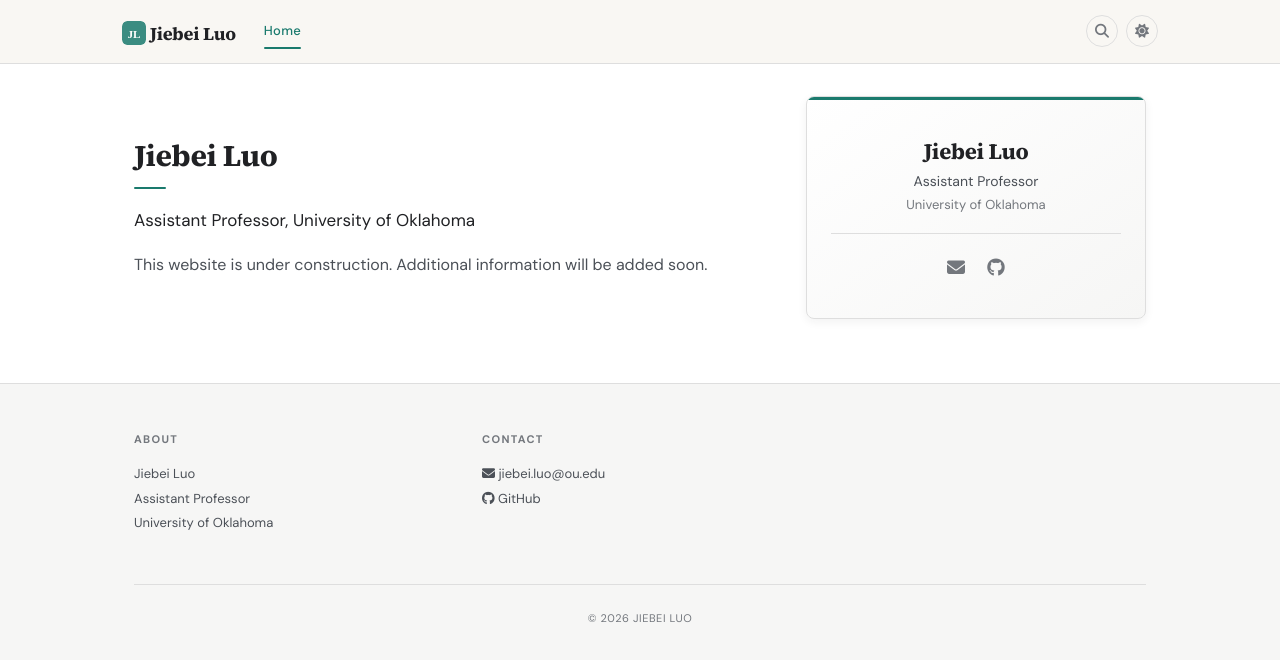
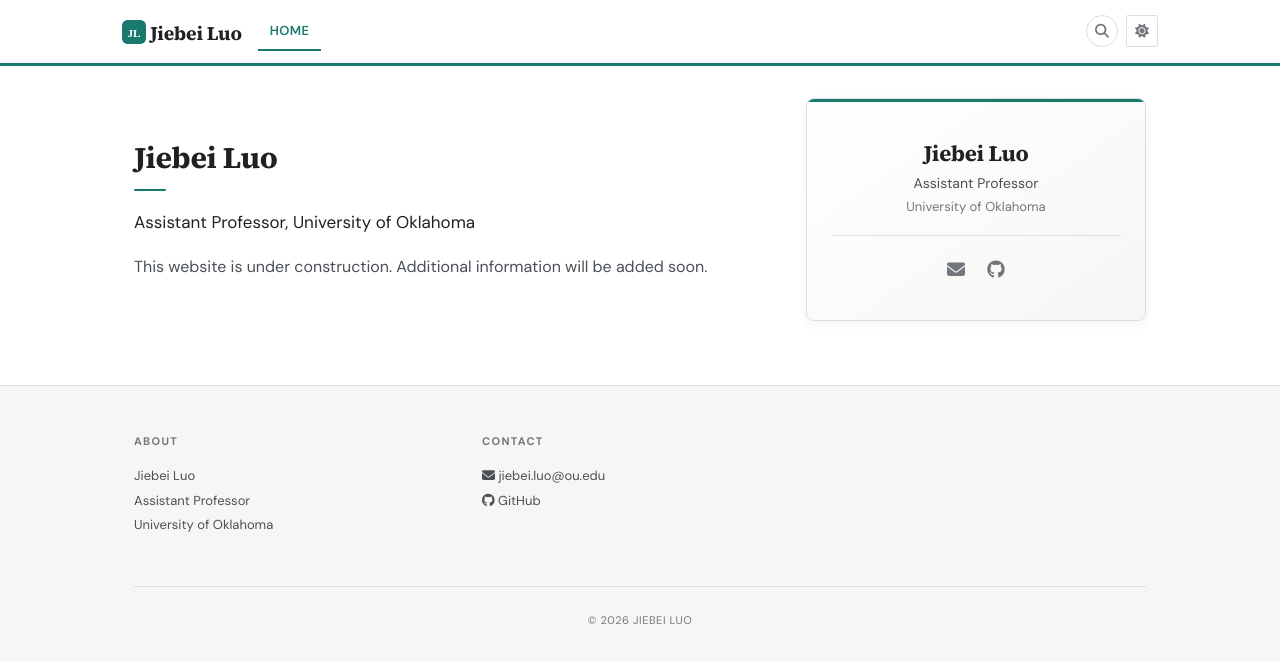
Before and after one commit to hodge-lulu/hodge-lulu.github.io, a Jekyll site: the page built from _pages/home.md, in a window 1280 px wide. Shown: the top 664 px of the page. Built offline with Jekyll 4.4.1, drawn with Linux system fonts in a browser that asks for light colours; a style sheet for code colours, icons or effects is not loaded.

Commit message:
Simplify navigation for clean academic style

```diff
--- a/_sass/components/_navbar.scss
+++ b/_sass/components/_navbar.scss
@@ -1,23 +1,13 @@
 // =============================================================
-// Navbar — frosted glass, refined
+// Navbar — clean academic header
 // =============================================================
 
 .navbar {
-  border-bottom: 1px solid var(--border-color);
+  border-bottom: 3px solid var(--accent);
   padding: var(--space-3) var(--space-4);
-  transition: box-shadow var(--transition-base);
   z-index: 1030;
-  backdrop-filter: saturate(180%) blur(16px);
-  -webkit-backdrop-filter: saturate(180%) blur(16px);
-  background-color: rgba(248, 246, 241, 0.8) !important;
-
-  &.scrolled {
-    box-shadow: var(--shadow-navbar);
-  }
-}
-
-[data-bs-theme="dark"] .navbar {
-  background-color: rgba(28, 27, 24, 0.85) !important;
+  background-color: #ffffff !important;
+  box-shadow: var(--shadow-navbar);
 }
 
 .navbar-brand {
@@ -25,49 +15,41 @@
   font-weight: 700;
   letter-spacing: -0.01em;
   color: var(--text-primary) !important;
-  font-size: 1.125rem;
+  font-size: 1.2rem;
+
+  &:hover {
+    color: var(--accent) !important;
+  }
 
   img {
     border-radius: 0;
-    opacity: 0.85;
   }
 }
 
 .nav-link {
   color: var(--text-secondary) !important;
-  font-weight: 500;
+  font-weight: 600;
   font-size: 0.8125rem;
   padding: var(--space-2) var(--space-3) !important;
-  border-radius: var(--radius-sm);
-  transition: color var(--transition-fast), background-color var(--transition-fast);
-  letter-spacing: 0.02em;
+  border-radius: 0;
+  transition: color var(--transition-fast);
+  letter-spacing: 0.025em;
+  text-transform: uppercase;
 
   &:hover {
     color: var(--accent) !important;
-    background-color: var(--accent-light);
   }
 
   &.active {
     color: var(--accent) !important;
-    position: relative;
-
-    &::after {
-      content: '';
-      position: absolute;
-      bottom: 2px;
-      left: var(--space-3);
-      right: var(--space-3);
-      height: 2px;
-      background-color: var(--accent);
-      border-radius: 1px;
-    }
+    box-shadow: inset 0 -2px 0 var(--accent);
   }
 }
 
 .dark-mode-toggle {
   background: none;
   border: 1px solid var(--border-color);
-  border-radius: var(--radius-full);
+  border-radius: var(--radius-sm);
   padding: var(--space-2);
   color: var(--text-muted);
   cursor: pointer;
@@ -83,11 +65,9 @@
   &:hover {
     color: var(--accent);
     border-color: var(--accent);
-    background-color: var(--accent-light);
   }
 }
 
-// Mobile menu
 .navbar-toggler {
   border: 1px solid var(--border-color);
   padding: var(--space-2) var(--space-3);
@@ -112,22 +92,13 @@
   }
 
   .nav-link {
-    padding: var(--space-3) var(--space-4) !important;
-    border-radius: var(--radius-md);
-    font-size: 0.9375rem !important;
-
-    &.active::after {
-      display: none;
-    }
+    padding: var(--space-3) 0 !important;
+    font-size: 0.875rem !important;
 
     &.active {
-      background-color: var(--accent-light);
+      box-shadow: none;
+      border-left: 3px solid var(--accent);
+      padding-left: var(--space-3) !important;
     }
   }
-
-  .d-flex.align-items-center {
-    padding-top: var(--space-3);
-    border-top: 1px solid var(--border-color);
-    margin-top: var(--space-3);
-  }
 }
```
